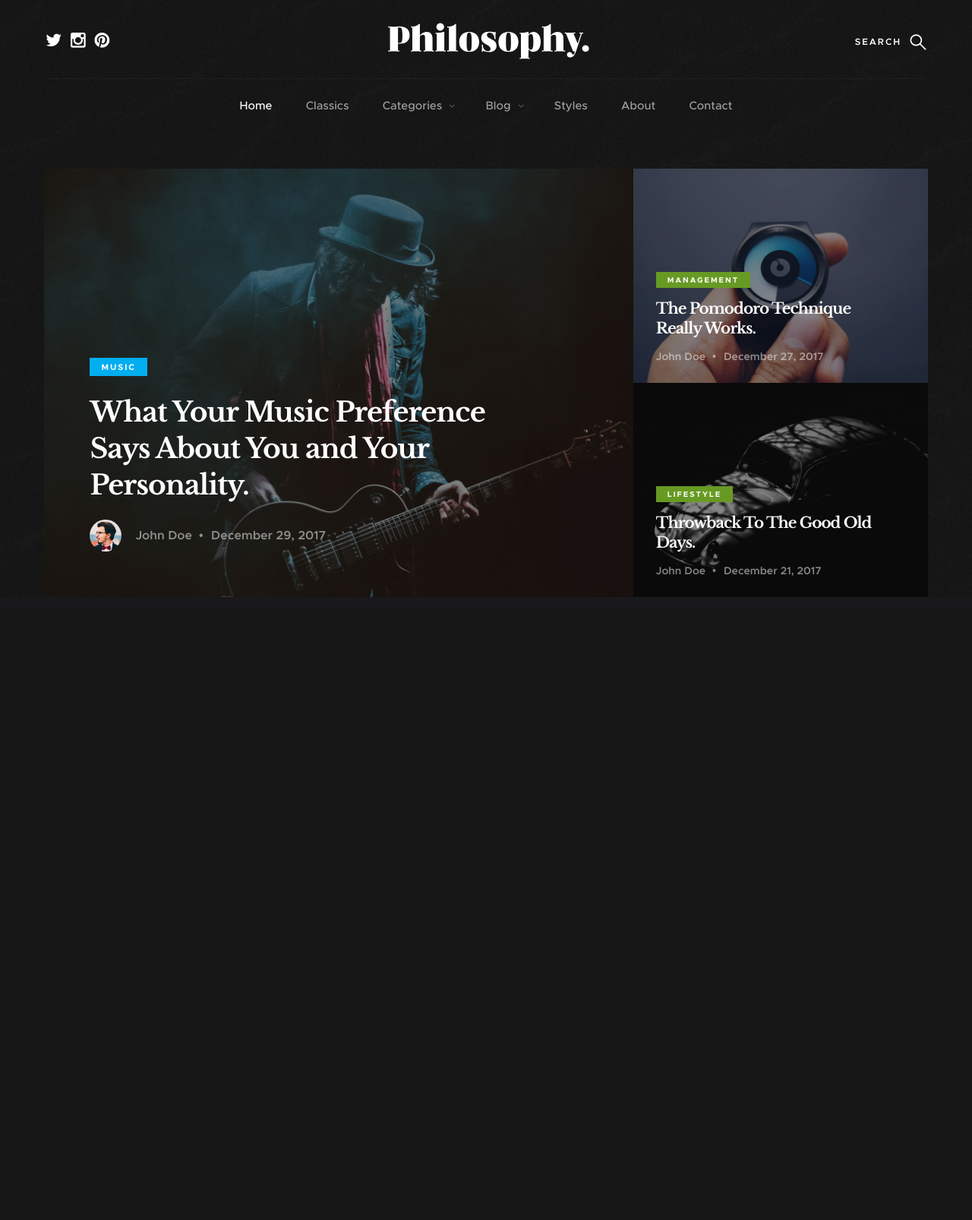
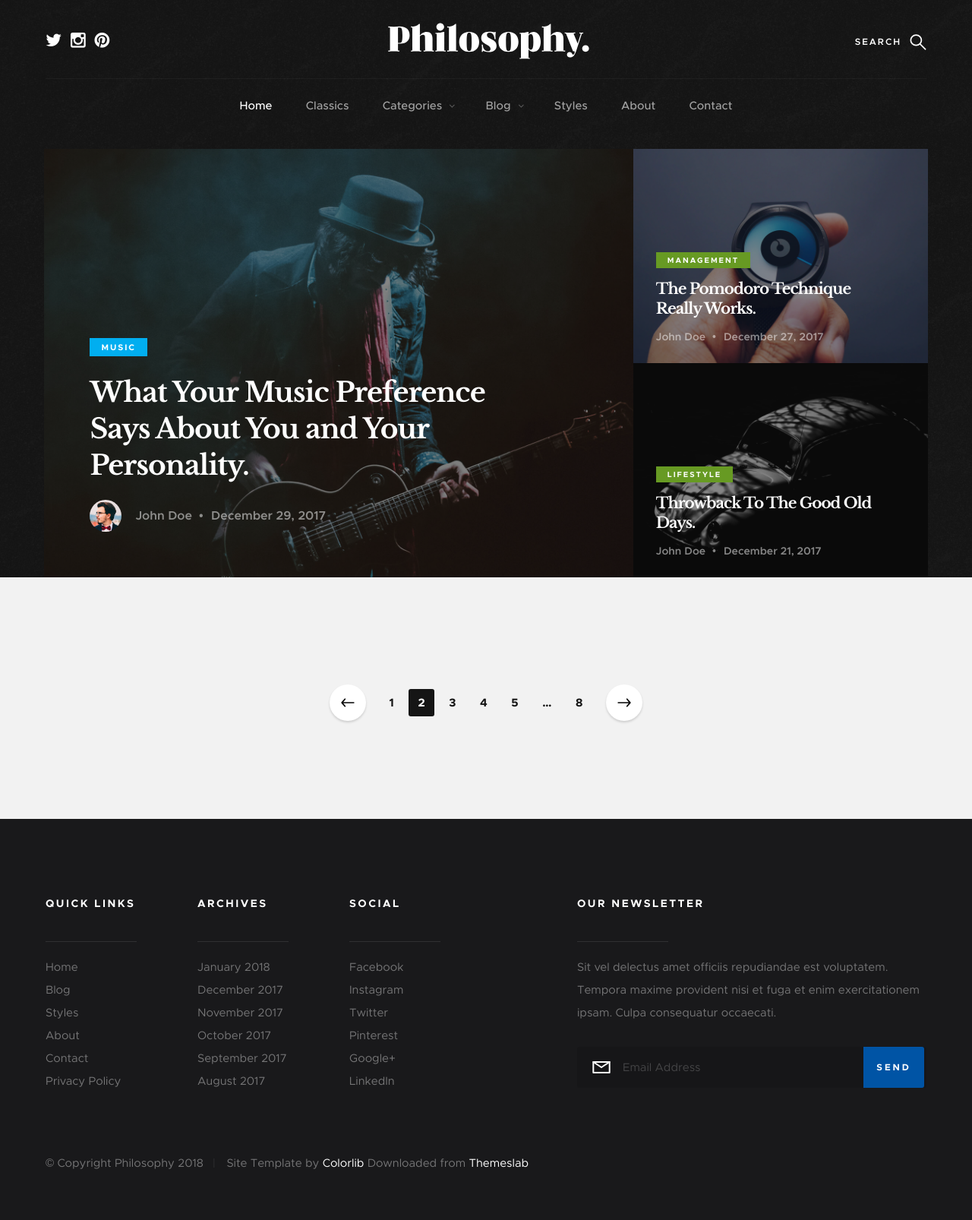
Before and after one commit to umit-ozturk/LondonBartender, a Django app: page / in a window 1280 px wide. Shown: the whole page at 76% size. Before the commit the page ends 786 px from the top, so only its background shows below. Run offline with Django 3.2, Linux system fonts and the light colour scheme; data that the repository does not hold is empty; some libraries are stand-ins or nearby versions.

Commit message:
HomeView Configurated Navbar and Home Page Htmls Updated

```diff
--- a/config/urls.py
+++ b/config/urls.py
@@ -6,8 +6,10 @@ from django.views import defaults as default_views
 from django.views.generic import TemplateView
 from rest_framework.authtoken.views import obtain_auth_token
 
+from london_bartender.posts.views import HomeView
+
 urlpatterns = [
-    path("", TemplateView.as_view(template_name="pages/home.html"), name="home"),
+    path("", HomeView.as_view(), name="home"),
     path(
         "about/", TemplateView.as_view(template_name="pages/about.html"), name="about"
     ),
--- /dev/null
+++ b/london_bartender/posts/views.py
@@ -0,0 +1,12 @@
+from django.views.generic import TemplateView
+
+from london_bartender.posts.models import Post
+
+
+class HomeView(TemplateView):
+    template_name = "pages/home.html"
+
+    def get_context_data(self, **kwargs):
+        context = super(HomeView, self).get_context_data()
+        context["post_list"] = Post.objects.all()
+        return context
--- a/london_bartender/templates/base.html
+++ b/london_bartender/templates/base.html
@@ -1,4 +1,5 @@
-{% load static i18n compress%}<!DOCTYPE html>
+{% load static i18n compress%}
+<!DOCTYPE html>
 <html lang="en">
   <head>
     <meta charset="utf-8">
@@ -58,6 +59,12 @@
   </head>
 
   <body id="top">
+    <div class="pace  pace-inactive"><div class="pace-progress" data-progress-text="100%" data-progress="99" style="transform: translate3d(100%, 0px, 0px);">
+      <div class="pace-progress-inner"></div>
+    </div>
+    <div class="pace-activity"></div></div>
+
+    {% block nav %}{% include "pages/navbar.html" %}{% endblock nav %}
 
     <div class="container">
 
@@ -74,7 +81,7 @@
     </div> <!-- /container -->
 
     {% block modal %}{% endblock modal %}
-
+    {% block footer %}{% include "pages/footer.html" %}{% endblock footer %}
     <!-- preloader
     ================================================== -->
     <div id="preloader">
--- /dev/null
+++ b/london_bartender/templates/pages/footer.html
@@ -0,0 +1,91 @@
+{% load static %}
+{% load i18n %}
+<footer class="s-footer">
+
+        <div class="s-footer__main">
+            <div class="row">
+
+                <div class="col-two md-four mob-full s-footer__sitelinks">
+
+                    <h4>Quick Links</h4>
+
+                    <ul class="s-footer__linklist">
+                        <li><a href="#0">Home</a></li>
+                        <li><a href="#0">Blog</a></li>
+                        <li><a href="#0">Styles</a></li>
+                        <li><a href="#0">About</a></li>
+                        <li><a href="#0">Contact</a></li>
+                        <li><a href="#0">Privacy Policy</a></li>
+                    </ul>
+
+                </div> <!-- end s-footer__sitelinks -->
+
+                <div class="col-two md-four mob-full s-footer__archives">
+
+                    <h4>Archives</h4>
+
+                    <ul class="s-footer__linklist">
+                        <li><a href="#0">January 2018</a></li>
+                        <li><a href="#0">December 2017</a></li>
+                        <li><a href="#0">November 2017</a></li>
+                        <li><a href="#0">October 2017</a></li>
+                        <li><a href="#0">September 2017</a></li>
+                        <li><a href="#0">August 2017</a></li>
+                    </ul>
+
+                </div> <!-- end s-footer__archives -->
+
+                <div class="col-two md-four mob-full s-footer__social">
+
+                    <h4>Social</h4>
+
+                    <ul class="s-footer__linklist">
+                        <li><a href="#0">Facebook</a></li>
+                        <li><a href="#0">Instagram</a></li>
+                        <li><a href="#0">Twitter</a></li>
+                        <li><a href="#0">Pinterest</a></li>
+                        <li><a href="#0">Google+</a></li>
+                        <li><a href="#0">LinkedIn</a></li>
+                    </ul>
+
+                </div> <!-- end s-footer__social -->
+
+                <div class="col-five md-full end s-footer__subscribe">
+
+                    <h4>Our Newsletter</h4>
+
+                    <p>Sit vel delectus amet officiis repudiandae est voluptatem. Tempora maxime provident nisi et fuga et enim exercitationem ipsam. Culpa consequatur occaecati.</p>
+
+                    <div class="subscribe-form">
+                        <form id="mc-form" class="group" novalidate="true">
+
+                            <input type="email" value="" name="EMAIL" class="email" id="mc-email" placeholder="Email Address" required="">
+
+                            <input type="submit" name="subscribe" value="Send">
+
+                            <label for="mc-email" class="subscribe-message"></label>
+
+                        </form>
+                    </div>
+
+                </div> <!-- end s-footer__subscribe -->
+
+            </div>
+        </div> <!-- end s-footer__main -->
+
+        <div class="s-footer__bottom">
+            <div class="row">
+                <div class="col-full">
+                    <div class="s-footer__copyright">
+                        <span>© Copyright Philosophy 2018</span>
+                        <span>Site Template by <a href="https://colorlib.com/">Colorlib</a> Downloaded from <a href="https://themeslab.org/" target="_blank">Themeslab</a></span>
+                    </div>
+
+                    <div class="go-top link-is-visible">
+                        <a class="smoothscroll" title="Back to Top" href="#top"></a>
+                    </div>
+                </div>
+            </div>
+        </div> <!-- end s-footer__bottom -->
+
+    </footer>
--- a/london_bartender/templates/pages/home.html
+++ b/london_bartender/templates/pages/home.html
@@ -3,89 +3,7 @@
 {% block content %}
     <!-- pageheader
     ================================================== -->
-    <section class="s-pageheader s-pageheader--home">
-
-        <header class="header">
-            <div class="header__content row">
-
-                <div class="header__logo">
-                    <a class="logo" href="{% url "home" %}">
-                        <img src="{% static 'images/logo.svg' %}" alt="Homepage">
-                    </a>
-                </div> <!-- end header__logo -->
-
-                <ul class="header__social">
-                    <li>
-                        <a href="#0"><i class="fa fa-twitter" aria-hidden="true"></i></a>
-                    </li>
-                    <li>
-                        <a href="#0"><i class="fa fa-instagram" aria-hidden="true"></i></a>
-                    </li>
-                    <li>
-                        <a href="#0"><i class="fa fa-pinterest" aria-hidden="true"></i></a>
-                    </li>
-                </ul> <!-- end header__social -->
-
-                <a class="header__search-trigger" href="#0"></a>
-
-                <div class="header__search">
-
-                    <form role="search" method="get" class="header__search-form" action="#">
-                        <label>
-                            <span class="hide-content">Search for:</span>
-                            <input type="search" class="search-field" placeholder="Type Keywords" value="" name="s" title="Search for:" autocomplete="off">
-                        </label>
-                        <input type="submit" class="search-submit" value="Search">
-                    </form>
-
-                    <a href="#0" title="Close Search" class="header__overlay-close">Close</a>
-
-                </div>  <!-- end header__search -->
-
-
-                <a class="header__toggle-menu" href="#0" title="Menu"><span>Menu</span></a>
-
-                <nav class="header__nav-wrap">
-
-                    <h2 class="header__nav-heading h6">Site Navigation</h2>
-
-                    <ul class="header__nav">
-                        <li class="current"><a href="index.html" title="">Home</a></li>
-                        <li >
-                            <a href="{% url "drinks:cocktail_classic_list" %}" title="">Classics</a>
-                        </li>
-                        <li class="has-children">
-                            <a href="#0" title="">Categories</a>
-                            <ul class="sub-menu">
-                            <li><a href="category.html">Lifestyle</a></li>
-                            <li><a href="category.html">Health</a></li>
-                            <li><a href="category.html">Family</a></li>
-                            <li><a href="category.html">Management</a></li>
-                            <li><a href="category.html">Travel</a></li>
-                            <li><a href="category.html">Work</a></li>
-                            </ul>
-                        </li>
-                        <li class="has-children">
-                            <a href="#0" title="">Blog</a>
-                            <ul class="sub-menu">
-                            <li><a href="single-video.html">Video Post</a></li>
-                            <li><a href="single-audio.html">Audio Post</a></li>
-                            <li><a href="single-gallery.html">Gallery Post</a></li>
-                            <li><a href="single-standard.html">Standard Post</a></li>
-                            </ul>
-                        </li>
-                        <li><a href="style-guide.html" title="">Styles</a></li>
-                        <li><a href="about.html" title="">About</a></li>
-                        <li><a href="contact.html" title="">Contact</a></li>
-                    </ul> <!-- end header__nav -->
-
-                    <a href="#0" title="Close Menu" class="header__overlay-close close-mobile-menu">Close</a>
-
-                </nav> <!-- end header__nav-wrap -->
-
-            </div> <!-- header-content -->
-        </header> <!-- header -->
-
+    <section class="s-pageheader s-pageheader--home" style="padding-top: 22px;">
 
         <div class="pageheader-content row">
             <div class="col-full">
@@ -166,5 +84,72 @@
         </div> <!-- end pageheader-content row -->
 
     </section> <!-- end s-pageheader -->
+<section class="s-content">
+    <div class="row masonry-wrap">
+        <div class="masonry" style="position: relative; height: 3644px;">
+            <div class="grid-sizer"></div>
+            {% for post in post_list %}
+                <article class="masonry__brick entry format-gallery aos-init aos-animate" data-aos="fade-up" style="position: absolute; left: 33.3333%; top: 1328px;">
+
+                    <div class="entry__thumb slider">
+                        <div class="slider__slides slick-initialized slick-slider slick-dotted" role="toolbar">
+                            <div aria-live="polite" class="slick-list draggable" style="height: 390px;"><div class="slick-track" style="opacity: 1; width: 900px;" role="listbox"><div class="slider__slide slick-slide slick-current slick-active" data-slick-index="0" aria-hidden="false" tabindex="-1" role="option" aria-describedby="slick-slide00" style="width: 300px; position: relative; left: 0px; top: 0px; z-index: 999; opacity: 1;">
+                                <img src="images/thumbs/masonry/gallery/gallery-1-400.jpg" srcset="images/thumbs/masonry/gallery/gallery-1-400.jpg 1x, images/thumbs/masonry/gallery/gallery-1-800.jpg 2x" alt="">
+                            </div><div class="slider__slide slick-slide" data-slick-index="1" aria-hidden="true" tabindex="-1" role="option" aria-describedby="slick-slide01" style="width: 300px; position: relative; left: -300px; top: 0px; z-index: 998; opacity: 0;">
+                                <img src="images/thumbs/masonry/gallery/gallery-2-400.jpg" srcset="images/thumbs/masonry/gallery/gallery-2-400.jpg 1x, images/thumbs/masonry/gallery/gallery-2-800.jpg 2x" alt="">
+                            </div><div class="slider__slide slick-slide" data-slick-index="2" aria-hidden="true" tabindex="-1" role="option" aria-describedby="slick-slide02" style="width: 300px; position: relative; left: -600px; top: 0px; z-index: 998; opacity: 0;">
+                                <img src="images/thumbs/masonry/gallery/gallery-3-400.jpg" srcset="images/thumbs/masonry/gallery/gallery-3-400.jpg 1x, images/thumbs/masonry/gallery/gallery-3-800.jpg 2x" alt="">
+                            </div></div></div>
+
+
+                        <ul class="slick-dots" style="" role="tablist"><li class="slick-active" aria-hidden="false" role="presentation" aria-selected="true" aria-controls="navigation00" id="slick-slide00"><button type="button" data-role="none" role="button" tabindex="0">1</button></li><li aria-hidden="true" role="presentation" aria-selected="false" aria-controls="navigation01" id="slick-slide01"><button type="button" data-role="none" role="button" tabindex="0">2</button></li><li aria-hidden="true" role="presentation" aria-selected="false" aria-controls="navigation02" id="slick-slide02"><button type="button" data-role="none" role="button" tabindex="0">3</button></li></ul></div>
+                    </div>
+
+                    <div class="entry__text">
+                        <div class="entry__header">
+
+                            <div class="entry__date">
+                                <a href="single-gallery.html">{{ post.created_at }}</a>
+                            </div>
+                            <h1 class="entry__title"><a href="single-gallery.html">{{ post.title }}</a></h1>
+
+                        </div>
+                        <div class="entry__excerpt">
+                            <p>
+                                {{ post.content | truncatechars:150 }}
+                            </p>
+                        </div>
+                        <div class="entry__meta">
+                            <span class="entry__meta-links">
+                                <a href="category.html">Work</a>
+                                <a href="category.html">Management</a>
+                            </span>
+                        </div>
+                    </div>
+
+                </article> <!-- end article -->
+            {% endfor %}
+        </div> <!-- end masonry -->
+    </div> <!-- end masonry-wrap -->
+
+    <div class="row">
+        <div class="col-full">
+            <nav class="pgn">
+                <ul>
+                    <li><a class="pgn__prev" href="#0">Prev</a></li>
+                    <li><a class="pgn__num" href="#0">1</a></li>
+                    <li><span class="pgn__num current">2</span></li>
+                    <li><a class="pgn__num" href="#0">3</a></li>
+                    <li><a class="pgn__num" href="#0">4</a></li>
+                    <li><a class="pgn__num" href="#0">5</a></li>
+                    <li><span class="pgn__num dots">…</span></li>
+                    <li><a class="pgn__num" href="#0">8</a></li>
+                    <li><a class="pgn__next" href="#0">Next</a></li>
+                </ul>
+            </nav>
+        </div>
+    </div>
+
+</section>
 
 {% endblock %}
--- /dev/null
+++ b/london_bartender/templates/pages/navbar.html
@@ -0,0 +1,84 @@
+{% load static %}
+{% load i18n %}
+<div class="s-pageheader">
+    <header class="header">
+        <div class="header__content row">
+
+            <div class="header__logo">
+                <a class="logo" href="{% url "home" %}">
+                    <img src="{% static 'images/logo.svg' %}" alt="Homepage">
+                </a>
+            </div> <!-- end header__logo -->
+
+            <ul class="header__social">
+                <li>
+                    <a href="#0"><i class="fa fa-twitter" aria-hidden="true"></i></a>
+                </li>
+                <li>
+                    <a href="#0"><i class="fa fa-instagram" aria-hidden="true"></i></a>
+                </li>
+                <li>
+                    <a href="#0"><i class="fa fa-pinterest" aria-hidden="true"></i></a>
+                </li>
+            </ul> <!-- end header__social -->
+
+            <a class="header__search-trigger" href="#0"></a>
+
+            <div class="header__search">
+
+                <form role="search" method="get" class="header__search-form" action="#">
+                    <label>
+                        <span class="hide-content">Search for:</span>
+                        <input type="search" class="search-field" placeholder="Type Keywords" value="" name="s" title="Search for:" autocomplete="off">
+                    </label>
+                    <input type="submit" class="search-submit" value="Search">
+                </form>
+
+                <a href="#0" title="Close Search" class="header__overlay-close">Close</a>
+
+            </div>  <!-- end header__search -->
+
+
+            <a class="header__toggle-menu" href="#0" title="Menu"><span>Menu</span></a>
+
+            <nav class="header__nav-wrap">
+
+                <h2 class="header__nav-heading h6">Site Navigation</h2>
+
+                <ul class="header__nav">
+                    <li class="current"><a href="index.html" title="">Home</a></li>
+                    <li >
+                        <a href="{% url "drinks:cocktail_classic_list" %}" title="">Classics</a>
+                    </li>
+                    <li class="has-children">
+                        <a href="#0" title="">Categories</a>
+                        <ul class="sub-menu">
+                        <li><a href="category.html">Lifestyle</a></li>
+                        <li><a href="category.html">Health</a></li>
+                        <li><a href="category.html">Family</a></li>
+                        <li><a href="category.html">Management</a></li>
+                        <li><a href="category.html">Travel</a></li>
+                        <li><a href="category.html">Work</a></li>
+                        </ul>
+                    </li>
+                    <li class="has-children">
+                        <a href="#0" title="">Blog</a>
+                        <ul class="sub-menu">
+                        <li><a href="single-video.html">Video Post</a></li>
+                        <li><a href="single-audio.html">Audio Post</a></li>
+                        <li><a href="single-gallery.html">Gallery Post</a></li>
+                        <li><a href="single-standard.html">Standard Post</a></li>
+                        </ul>
+                    </li>
+                    <li><a href="style-guide.html" title="">Styles</a></li>
+                    <li><a href="about.html" title="">About</a></li>
+                    <li><a href="contact.html" title="">Contact</a></li>
+                </ul> <!-- end header__nav -->
+
+                <a href="#0" title="Close Menu" class="header__overlay-close close-mobile-menu">Close</a>
+
+            </nav> <!-- end header__nav-wrap -->
+
+        </div> <!-- header-content -->
+    </header> <!-- header -->
+</div>
```
